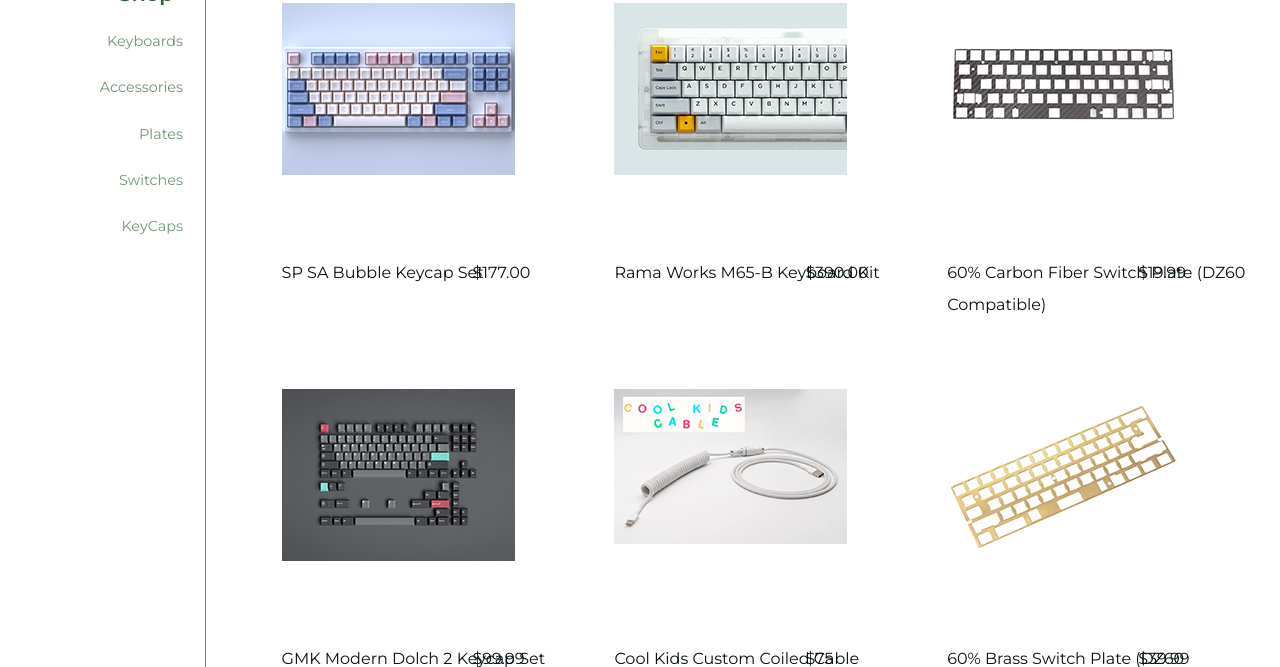
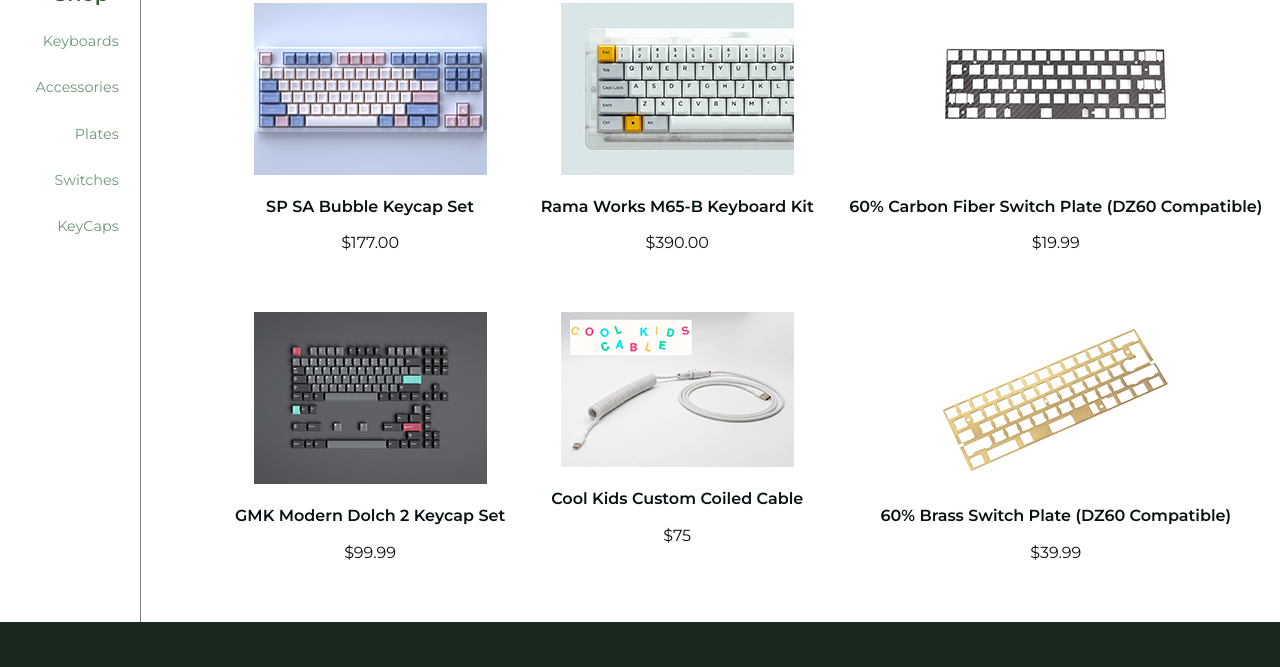
Before and after one commit to dennislimbo/iat339project02, a plain HTML site: page P02/shop/new-arrivals.html in a window 1280 px wide. Shown: the part 711-1378 px from the top of the page. Drawn offline with Linux system fonts and the light colour scheme.

Commit message:
Adjustments to product listings page, imported fonts
Added hover effect, semibold product names, centered elements
Imported missing font-weights to the pages I worked on.

```diff
--- a/P02/css/grid.css
+++ b/P02/css/grid.css
@@ -152,6 +152,26 @@
         flex-wrap: -ms-flex;
         flex-wrap: wrap;
         flex-direction: row;
+    }
+
+    .flex-col {
+        display: -webkit-flex;
+        display: -ms-flex;
+        display: flex;
+        flex-wrap: -webkit-flex;
+        flex-wrap: -ms-flex;
+        flex-wrap: wrap;
+        flex-direction: column;
+    }
+
+    /* Product Listings */
+
+    .flex-col {
+        margin-bottom: 3em;
+    }
+
+    .product-listings .flex-col img, .product-listings .flex-col p {
+        margin-bottom: .3em;
     }
 
     /* Account Page Styling */
--- a/P02/css/style.css
+++ b/P02/css/style.css
@@ -422,19 +422,6 @@ nav ul ul li {
     }
 }
 
-/* Multiple Product Listings Styling */
-
-.banner-image-placeholder {
-    width: 100%;
-    height: 240px;
-    background-color: #C4C4C4;
-}
-
-.product-listings h1 {
-    margin-left: 2.23em;
-    text-align: left;
-}
-
 /* Filters Section */
 
 .filters {
@@ -475,28 +462,47 @@ nav ul ul li {
     transition: linear;
 }
 
-/* Listings Section */
+/* Multiple Product Listings Styling */
 
-.listings-item {
-    position: relative;
-    height: 17.25em;
-    margin-bottom: 6.87em;
+.banner-image-placeholder {
+    width: 100%;
+    height: 240px;
+    background-color: #C4C4C4;
 }
 
-.listings-item .name, .listings-item .price {
-    position: absolute;
-    top: 254px;
+.product-listings h1 {
+    margin-left: 2.23em;
+    font-weight: 700;
+    text-align: left;
 }
 
-.listings-item .price {
-    left: 191px;
-}
 
 .listing-image-placeholder {
     width: 233px;
     height: 233px;
     background: #C4C4C4;
 }
+
+.product-listings .flex-col .thumbnail {
+    margin-left: auto;
+    margin-right: auto;
+}
+
+.product-listings .flex-col p {
+    text-align: center;
+}
+
+
+.image {
+    opacity: 1;
+    transition: 0.5s ease;
+    backface-visibility: hidden;
+}
+
+.product-listings .flex-col .thumbnail:hover .image {
+    opacity: .5;
+}
+
 
 @media screen and (max-width: 375px) {
     .product-listings h1 {
@@ -515,12 +521,6 @@ nav ul ul li {
 
     .filters h3, .filters h2 {
         margin-left: 1em;
-    }
-
-    .filters .button {
-        padding: .75em 1em;
-        margin-left: 1.5em;
-        float: left;
     }
 }
 
--- a/P02/shop/new-arrivals.html
+++ b/P02/shop/new-arrivals.html
@@ -78,38 +78,50 @@
 				<!-- Product Listings Three Column Grid-->
 				<div class="sub-container">
 					<div class="col-one">
-						<div class="listings-item">
-							<a href="../detailed-product.html"><img src="../img/keycaps/sa-bubble-233.png" alt="base kit image for sp sa bubble"></a>
-							<p class="name">SP SA Bubble Keycap Set</p>
+						<div class="flex-col">
+							<div class="thumbnail">
+								<a href="../detailed-product.html"><img class="image" src="../img/keycaps/sa-bubble-233.png" alt="base kit image for sp sa bubble"></a>
+							</div>
+							<p class="name semibold">SP SA Bubble Keycap Set</p>
 							<p class="price">$177.00</p>
 						</div>
-						<div class="listings-item">
-							<a href="../detailed-product-2.html"><img src="../img/keycaps/gmk_modo-233.png" alt="base kit image for gmk modern dolch 2"></a>
-							<p class="name">GMK Modern Dolch 2 Keycap Set</p>
+						<div class="flex-col">
+							<div class="thumbnail">
+								<a href="../detailed-product-2.html"><img class="image" src="../img/keycaps/gmk_modo-233.png" alt="base kit image for gmk modern dolch 2"></a>
+							</div>
+							<p class="name semibold">GMK Modern Dolch 2 Keycap Set</p>
 							<p class="price">$99.99</p>
 						</div>
 					</div>
 					<div class="col-one">
-						<div class="listings-item">
-							<a href="../detailed-product.html"><img src="../img/keyboard/rama_m65-233.png" alt="close up photo of M65-B keyboard made by Rama Works"></a>
-							<p class="name">Rama Works M65-B Keyboard Kit</p>
+						<div class="flex-col">
+							<div class="thumbnail">
+								<a href="../detailed-product.html"><img class="image" src="../img/keyboard/rama_m65-233.png" alt="close up photo of M65-B keyboard made by Rama Works"></a>
+							</div>
+							<p class="name semibold">Rama Works M65-B Keyboard Kit</p>
 							<p class="price">$390.00</p>
 						</div>
-						<div class="listings-item">
-							<a href="../detailed-product-2.html"><img src="../img/accessories/cool_kids_cable_233.png" alt="image of a cable to go with the GMK Cool Kids keycap set"></a>
-							<p class="name">Cool Kids Custom Coiled Cable</p>
+						<div class="flex-col">
+							<div class="thumbnail">
+								<a href="../detailed-product-2.html"><img class="image" src="../img/accessories/cool_kids_cable_233.png" alt="image of a cable to go with the GMK Cool Kids keycap set"></a>
+							</div>
+							<p class="name semibold">Cool Kids Custom Coiled Cable</p>
 							<p class="price">$75</p>
 						</div>
 					</div>
 					<div class="col-one">
-						<div class="listings-item">
-							<a href="../detailed-product.html"><img src="../img/plates/carbon-fiber-plate-233.png" alt="Carbon Fiber Switch Plate"></a>
-							<p class="name">60% Carbon Fiber Switch Plate (DZ60 Compatible)</p>
+						<div class="flex-col">
+							<div class="thumbnail">
+								<a href="../detailed-product.html"><img class="image" src="../img/plates/carbon-fiber-plate-233.png" alt="Carbon Fiber Switch Plate"></a>
+							</div>
+							<p class="name semibold">60% Carbon Fiber Switch Plate (DZ60 Compatible)</p>
 							<p class="price">$19.99</p>
 						</div>
-						<div class="listings-item">
-							<a href="../detailed-product.html"><img src="../img/plates/gold-plate-233.png" alt="Brass Switch Plate"></a>
-							<p class="name">60% Brass Switch Plate (DZ60 Compatible)</p>
+						<div class="flex-col">
+							<div class="thumbnail">
+								<a href="../detailed-product.html"><img class="image" src="../img/plates/gold-plate-233.png" alt="Brass Switch Plate"></a>
+							</div>
+							<p class="name semibold">60% Brass Switch Plate (DZ60 Compatible)</p>
 							<p class="price">$39.99</p>
 						</div>
 					</div>
```
Also changed, not shown: P02/account.html (+1 -1 lines), P02/cart.html (+1 -1 lines), P02/order-confirm.html (+1 -1 lines), P02/payment.html (+1 -1 lines), P02/product-listings.html (+16 -14 lines), P02/shipping-info.html (+1 -1 lines), P02/shipping-method.html (+1 -1 lines), P02/shop/accessories.html (+6 -4 lines), P02/shop/keyboards.html (+22 -14 lines), P02/shop/keycaps.html (+10 -6 lines), P02/shop/plates.html (+10 -6 lines), P02/shop/switches.html (+10 -6 lines).
